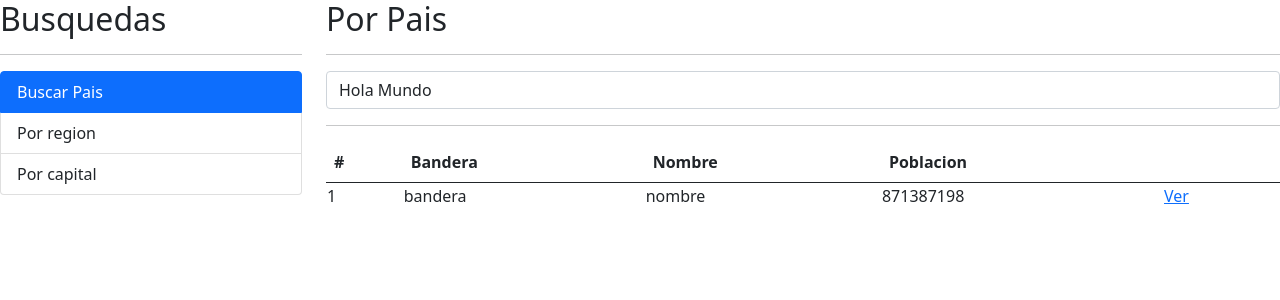
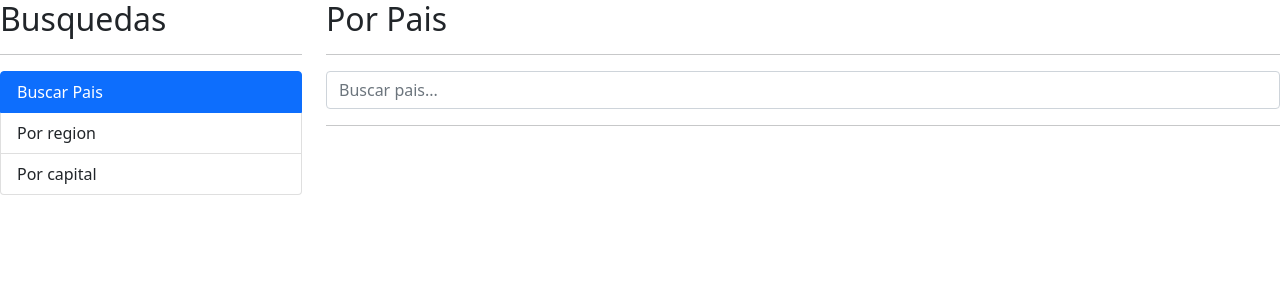
Before and after one commit to enr109/03-paisesApp, an Angular app: page / in a window 1280 px wide. Shown: the top 300 px of the page. Built offline with nearby package versions, Linux system fonts and the light colour scheme.

Commit message:
Componente Input y Tabla

```diff
--- /dev/null
+++ b/src/app/pais/components/pais-input/pais-input.component.html
@@ -0,0 +1,8 @@
+<form (ngSubmit)="buscar()" autocomplete="off">
+    <input type="text"
+        name="termino"
+        class="form-control"
+        [(ngModel)]="termino"
+        placeholder="Buscar pais..."/>
+
+</form>
--- /dev/null
+++ b/src/app/pais/components/pais-input/pais-input.component.ts
@@ -0,0 +1,17 @@
+import { Component } from '@angular/core';
+
+@Component({
+  selector: 'app-pais-input',
+  templateUrl: './pais-input.component.html',
+  styles: [
+  ]
+})
+export class PaisInputComponent  {
+
+  termino: string ='';
+
+  buscar(){
+    console.log(this.termino);
+  }
+
+}
--- /dev/null
+++ b/src/app/pais/components/pais-table/pais-table.component.html
@@ -0,0 +1,26 @@
+<table class="table table-hover">
+    <thead>
+        <tr>
+            <th>#</th>
+            <th>
+                Bandera
+            </th>
+            <th>Nombre</th>
+            <th>Poblacion</th>
+            <th></th>
+        </tr>
+    </thead>
+    <tbody>
+        <tr *ngFor="let pais of paises; let i = index">
+            <td>{{ i + 1}}</td>
+            <td>
+                <img class="small-flag" [src]="pais.flag">
+            </td>
+        <td>{{pais.name}}</td>
+        <td>{{ pais.population | number}}</td>
+        <td>
+            <a [routerLink]="['/pais', pais.alpha2Code]">Ver</a>
+        </td>
+    </tr>
+    </tbody>
+</table>
--- a/src/app/pais/pages/por-pais/por-pais.component.html
+++ b/src/app/pais/pages/por-pais/por-pais.component.html
@@ -3,14 +3,7 @@
 
 <div  class="row">
     <div class="col">
-        <form (ngSubmit)="buscar()" autocomplete="off">
-            <input type="text"
-                name="termino"
-                class="form-control"
-                [(ngModel)]="termino"
-                placeholder="Buscar pais..."/>
-
-        </form>
+        <app-pais-input></app-pais-input>
     </div>
 
 </div>
@@ -19,28 +12,9 @@
     class="alert alert-danger">
     No se encontronada con el termino {{ termino }}
 </div>
-<div *ngIf="!hayError" class="row">
+<div *ngIf="paises.length > 0" class="row">
     <div class="col">
-        <table class="table table-hover">
-            <thead>
-                <tr>
-                    <th>#</th>
-                    <th>Bandera</th>
-                    <th>Nombre</th>
-                    <th>Poblacion</th>
-                    <th></th>
-                </tr>
-            </thead>
-            <tbody>
-                <td>1</td>
-                <td>bandera</td>
-                <td>nombre</td>
-                <td>871387198</td>
-                <td>
-                    <a href="/pais/cri">Ver</a>
-                </td>
-            </tbody>
-        </table>
+        <app-pais-table [paises]="paises"></app-pais-table>
 
     </div>
 
--- a/src/app/pais/pages/por-pais/por-pais.component.ts
+++ b/src/app/pais/pages/por-pais/por-pais.component.ts
@@ -1,5 +1,6 @@
 import { Component } from '@angular/core';
 import { PaisService } from '../../services/pais.service';
+import { Country } from '../../interfaces/pais.interface';
 
 @Component({
   selector: 'app-por-pais',
@@ -9,8 +10,9 @@ import { PaisService } from '../../services/pais.service';
 })
 export class PorPaisComponent {
 
-  termino: string = 'Hola Mundo';
+  termino: string = '';
   hayError: boolean = false;
+  paises  : Country[] = [];
 
   constructor( private PaisService: PaisService) { }
 
@@ -20,8 +22,10 @@ export class PorPaisComponent {
     this.PaisService.buscarPais( this.termino)
       .subscribe( (resp)=>{
         console.log(resp);
+        this.paises=resp;
       }, (err) => {
         this.hayError= true;
+        this.paises = [];
       });
   }
 
--- a/src/app/pais/pais.module.ts
+++ b/src/app/pais/pais.module.ts
@@ -1,10 +1,14 @@
 import { NgModule } from '@angular/core';
 import { CommonModule } from '@angular/common';
 import { FormsModule } from '@angular/forms';
+import { RouterModule } from '@angular/router';
 import { PorCapitalComponent } from './pages/por-capital/por-capital.component';
 import { PorPaisComponent } from './pages/por-pais/por-pais.component';
 import { PorRegionComponent } from './pages/por-region/por-region.component';
 import { VerPaisComponent } from './pages/ver-pais/ver-pais.component';
+import { PaisTableComponent } from './components/pais-table/pais-table.component';
+import { PaisInputComponent } from './components/pais-input/pais-input.component';
+
 
 
 
@@ -14,17 +18,20 @@ import { VerPaisComponent } from './pages/ver-pais/ver-pais.component';
     PorCapitalComponent,
     PorPaisComponent,
     PorRegionComponent,
-    VerPaisComponent
+    VerPaisComponent,
+    PaisTableComponent, PaisInputComponent
   ],
   exports: [
     PorCapitalComponent,
     PorPaisComponent,
     PorRegionComponent,
-    VerPaisComponent
+    VerPaisComponent,
+    PaisTableComponent
   ],
   imports: [
     CommonModule,
-    FormsModule
+    FormsModule,
+    RouterModule
   ]
 })
 export class PaisModule { }
--- a/src/styles.css
+++ b/src/styles.css
@@ -1 +1,4 @@
-/* You can add global styles to this file, and also import other style files */
+
+.small-flag {
+    width: 50px;
+}
```
Also changed, not shown: src/app/pais/components/pais-table/pais-table.component.ts (added, +19 -0 lines).
